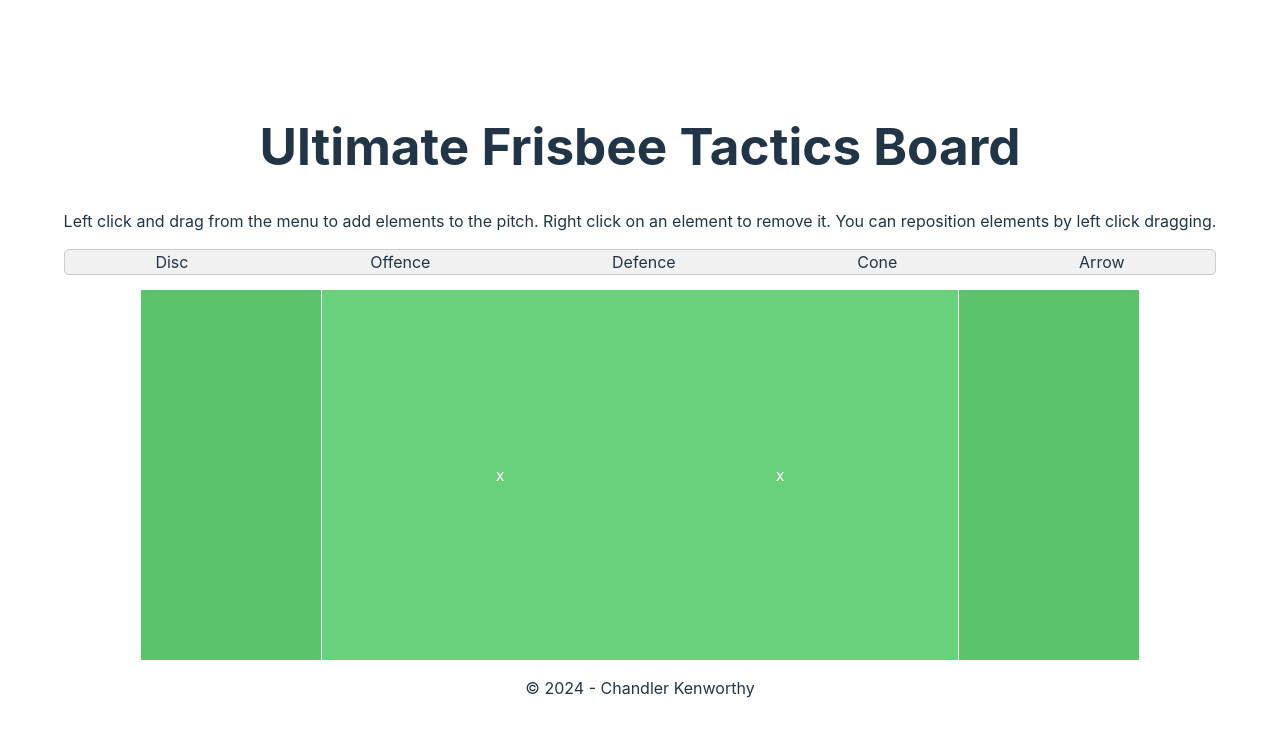
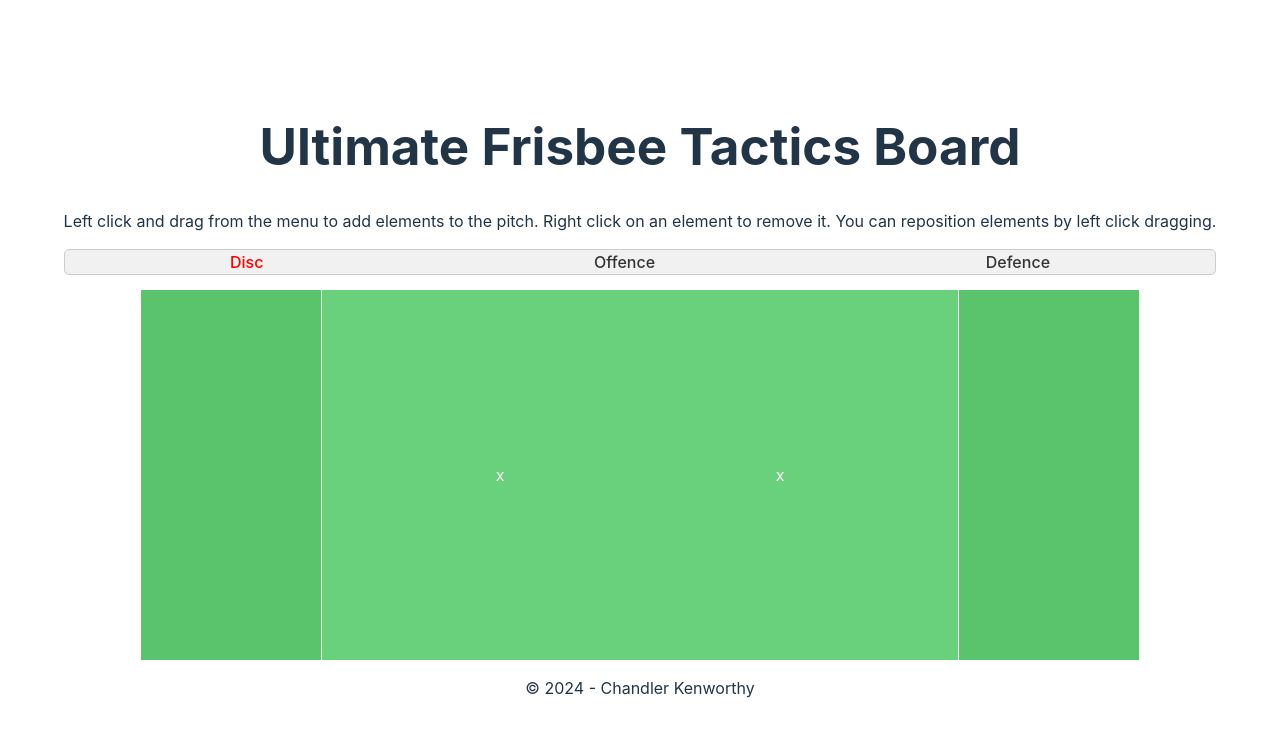
Before and after one commit to ChandlerKenworthy/ultimate-tactics, a React (Vite) app: page / in a window 1280 px wide. Shown: the top 736 px of the page. Built offline with nearby package versions, Linux system fonts and the light colour scheme.

Commit message:
Add all basic items and click to plop on field

```diff
--- a/src/DraggableItems.jsx
+++ b/src/DraggableItems.jsx
@@ -1,19 +1,23 @@
 import React from "react";
 
-function DraggableItems() {
+function DraggableItems({selected, setSelectedItem}) {
     const items = [
         {id: 1, name: "Disc"},
         {id: 2, name: "Offence"},
         {id: 3, name: "Defence"},
-        {id: 4, name: "Cone"},
-        {id: 5, name: "Arrow"},
     ]
 
     return (
         <ul style={styles.list}>
             {items.map((item) => {
                 return (
-                    <li key={item.id}>{item.name}</li>
+                    <li key={item.id}>
+                        <a style={
+                            selected === item.id ? {...styles.listLink, ...styles.selectedLink} : styles.listLink
+                            }
+                            onClick={() => setSelectedItem(item.id)}>{item.name}
+                        </a>
+                    </li>
                 )
             })}
         </ul>
@@ -30,6 +34,14 @@ const styles = {
         backgroundColor: "#f1f1f1",
         border: "1px solid #ccc",
         borderRadius: 5,
+    },
+
+    listLink: {
+        color: "#333"
+    },
+
+    selectedLink: {
+        color: "red"
     }
 };
 
--- a/src/Field.jsx
+++ b/src/Field.jsx
@@ -1,18 +1,55 @@
 import React from "react";
+import { useState, useEffect } from "react";
 import DraggableItems from "./DraggableItems";
+
+import Disc from "./draggables/Disc";
+import Offence from "./draggables/Offence";
+import Defence from "./draggables/Defence";
 
 const fieldLength = 1000; // in pixels
 
 function Field() {
+    const [selectedItem, setSelectedItem] = useState(1); // 1, 2, 3, 4, 5 (correspond to e.g. disc)
+    const [fieldItems, setFieldItems] = useState([]); // [1, 2, 3, 4, 5
+
+    function fieldClickedHandler(event) {
+        if(event.button === 0) { // Left click of the mouse
+            const fieldRect = event.currentTarget.getBoundingClientRect(); // Get the position and dimensions of the field div
+            const x = event.clientX - fieldRect.left; // Get the x position of the click relative to the field div
+            const y = event.clientY - fieldRect.top; // Get the y position of the click relative to the field div
+            console.log(x, y, "Added disc");
+            setFieldItems([
+                ...fieldItems,
+                {
+                    id: fieldItems.length + 1,
+                    x: x,
+                    y: y,
+                    type: selectedItem
+                }
+            ]);
+        }
+    }
+
     return (
         <>
-        <DraggableItems />
-        <div className="field" style={styles.field}>
-            <div className="endzone" style={{...styles.endzone, ...styles.endZoneLeft}}></div>
-            <div className="brickMark" style={{...styles.brickMark, ...styles.brickMarkLeft}}>x</div>
-            <div className="brickMark" style={{...styles.brickMark, ...styles.brickMarkRight}}>x</div>
-            <div className="endzone" style={{...styles.endzone, ...styles.endZoneRight}}></div>
-        </div>
+            <DraggableItems selected={selectedItem} setSelectedItem={setSelectedItem} />
+            <div className="field" style={styles.field} onClick={fieldClickedHandler}>
+                {fieldItems.map((item) => {
+                        if (item.type === 1) {
+                            return <Disc key={item.id} x={item.x} y={item.y} />;
+                        } else if (item.type === 2) {
+                            return <Offence key={item.id} x={item.x} y={item.y} />;
+                        } else if (item.type === 3) {
+                            return <Defence key={item.id} x={item.x} y={item.y} />;
+                        } else {
+                            return <p key={item.id}>Item not implemented</p>;
+                        }
+                })}
+                <div className="endzone" style={{...styles.endzone, ...styles.endZoneLeft}}></div>
+                <div className="brickMark" style={{...styles.brickMark, ...styles.brickMarkLeft}}>x</div>
+                <div className="brickMark" style={{...styles.brickMark, ...styles.brickMarkRight}}>x</div>
+                <div className="endzone" style={{...styles.endzone, ...styles.endZoneRight}}></div>
+            </div>
         </>
     )
 }
--- /dev/null
+++ b/src/draggables/Defence.jsx
@@ -0,0 +1,25 @@
+import React from "react";
+
+function Defence({key, x, y}) {
+    const discDiameter = 20;
+
+    const styles = {
+        disc: {
+            width: discDiameter,
+            height: discDiameter,
+            borderRadius: "50%",
+            background: "#ed4132",
+            position: "absolute",
+            left: x - (discDiameter / 2),
+            top: y - (discDiameter / 2),
+        }
+    };
+
+    return (
+        <div key={key} className="disc" style={styles.disc}>
+
+        </div>
+    )
+}
+
+export default Defence;
--- /dev/null
+++ b/src/draggables/Disc.jsx
@@ -0,0 +1,25 @@
+import React from "react";
+
+function Disc({key, x, y}) {
+    const discDiameter = 15;
+
+    const styles = {
+        disc: {
+            width: discDiameter,
+            height: discDiameter,
+            borderRadius: "50%",
+            background: "#f0f0f0",// "#4fade8",
+            position: "absolute",
+            left: x - (discDiameter / 2),
+            top: y - (discDiameter / 2),
+        }
+    };
+
+    return (
+        <div key={key} className="disc" style={styles.disc}>
+
+        </div>
+    )
+}
+
+export default Disc;
--- /dev/null
+++ b/src/draggables/Offence.jsx
@@ -0,0 +1,25 @@
+import React from "react";
+
+function Offence({key, x, y}) {
+    const discDiameter = 20;
+
+    const styles = {
+        disc: {
+            width: discDiameter,
+            height: discDiameter,
+            borderRadius: "50%",
+            background: "#4fade8",
+            position: "absolute",
+            left: x - (discDiameter / 2),
+            top: y - (discDiameter / 2),
+        }
+    };
+
+    return (
+        <div key={key} className="disc" style={styles.disc}>
+
+        </div>
+    )
+}
+
+export default Offence;
```
